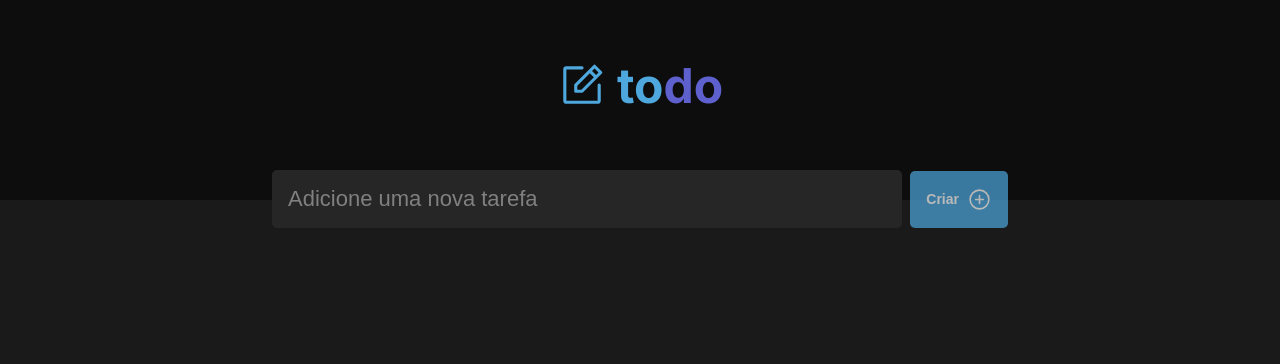
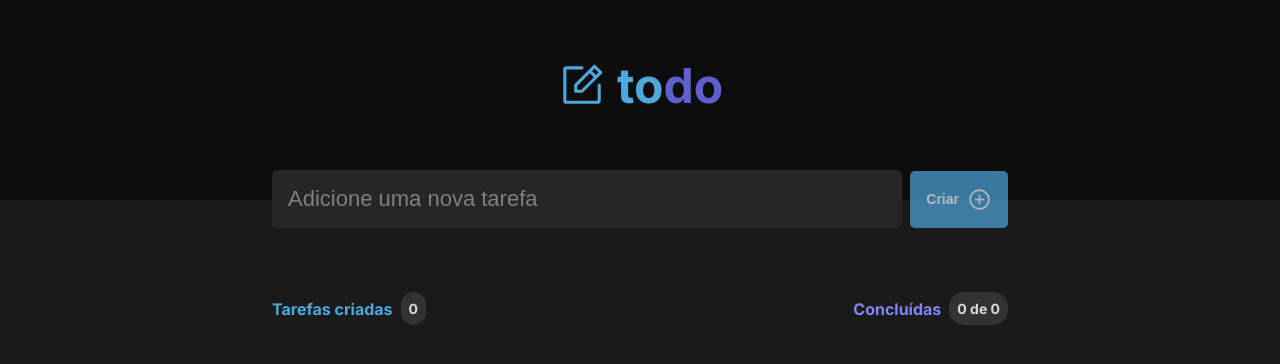
Before and after one commit to aeagiraldelli/todo-reactjs, a React (Vite) app: page / in a window 1280 px wide. Shown: the top 364 px of the page. Built offline with nearby package versions, Linux system fonts and the light colour scheme.

Commit message:
feat: task list header.

```diff
--- a/src/App.tsx
+++ b/src/App.tsx
@@ -2,6 +2,10 @@ import { Header } from './components/Header'
 
 import styles from './App.module.css'
 import { InputBar } from './components/InputBar'
+import { TaskList } from './components/TaskList'
+import { Task } from './components/TaskItem'
+
+const tasks: Task[] = []
 
 export function App() {
   return (
@@ -13,6 +17,7 @@ export function App() {
           required
           minLength={3}
         />
+        <TaskList tasks={tasks} />
       </div>
     </>
   )
--- /dev/null
+++ b/src/components/TaskItem.tsx
@@ -0,0 +1,13 @@
+import styles from './TaskItem.module.css'
+
+export interface Task {
+  id: number;
+  description: string;
+  isDone: boolean;
+}
+
+export function TaskItem() {
+  return (
+    <></>
+  )
+}
--- /dev/null
+++ b/src/components/TaskList.module.css
@@ -0,0 +1,37 @@
+.header {
+  display: flex;
+  align-items: center;
+  justify-content: space-between;
+
+  margin-top: 64px;
+}
+
+.flexRow {
+  display: flex;
+  flex-direction: row;
+  align-items: center;
+  gap: 8px;
+}
+
+.tasksCreated {
+  color: var(--color-blue);
+}
+
+.tasksDone {
+  color: var(--color-purple);
+}
+
+.tasksCreated,
+.tasksDone {
+  font-weight: bold;
+  font-size: var(--font-size-big);
+}
+
+.badge {
+  font-size: var(--font-size-normal);
+  font-weight: bold;
+  color: var(--color-gray-200);
+  background: var(--color-gray-400);
+  padding: 8px;
+  border-radius: 15px;
+}
--- /dev/null
+++ b/src/components/TaskList.tsx
@@ -0,0 +1,26 @@
+import { useState } from 'react'
+import { Task } from './TaskItem'
+
+import styles from './TaskList.module.css'
+
+interface TaskListProps {
+  tasks: Task[]
+}
+
+export function TaskList({ tasks }: TaskListProps) {
+  const [userTasks, setUserTasks] = useState(tasks)
+  const [totalTasksDone, setTotalTaskDone] = useState(0)
+
+  return (
+    <>
+      <div className={styles.header}>
+        <div className={styles.flexRow}>
+          <p className={styles.tasksCreated}>Tarefas criadas</p><span className={styles.badge}>{userTasks.length}</span>
+        </div>
+        <div className={styles.flexRow}>
+          <p className={styles.tasksDone}>Concluídas</p><span className={styles.badge}>{totalTasksDone} de {userTasks.length}</span>
+        </div>
+      </div>
+    </>
+  )
+}
```
Also changed, not shown: src/components/TaskItem.module.css (added).
